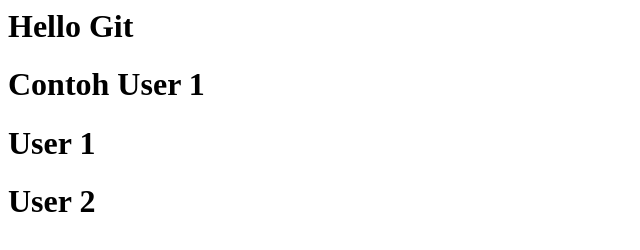
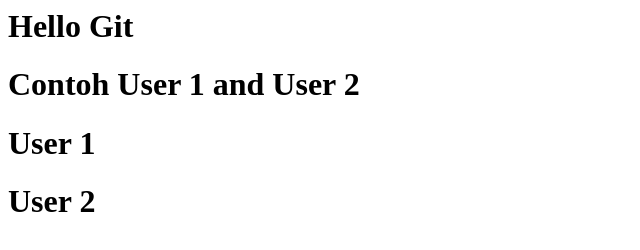
Before and after one commit to nurhaeni07/belajar-git-remote, a plain HTML site: page index.html in a window 1280 px wide. Shown: the whole page, without its empty margins (0-640 px from the left). Drawn offline with Linux system fonts and the light colour scheme.

Commit message:
fix conflict index.html

```diff
--- a/index.html
+++ b/index.html
@@ -1,7 +1,7 @@
 <html>
     <body>
         <h1>Hello Git</h1>
-        <h1>Contoh User 1</h1>
+        <h1>Contoh User 1 and User 2</h1>
         <h1>User 1</h1>
         <h1>User 2</h1>
     </body>
```
